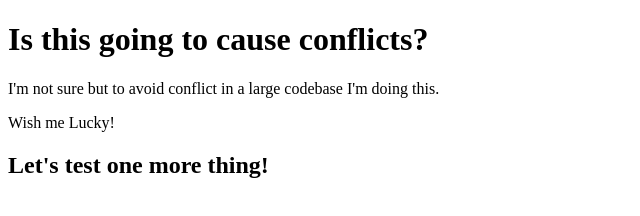
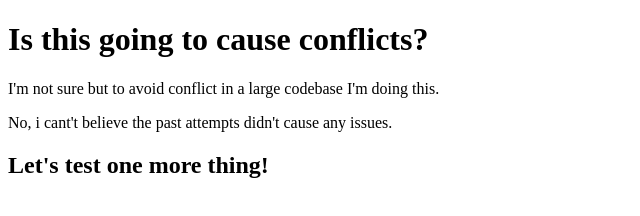
Before and after one commit to paulocuambe/tests, a plain HTML site: page index.html in a window 1280 px wide. Shown: the whole page, without its empty margins (0-640 px from the left). Drawn offline with Linux system fonts and the light colour scheme.

Commit message:
a conflict emerging

```diff
--- a/index.html
+++ b/index.html
@@ -8,7 +8,7 @@
 <body>
     <h1>Is this going to cause conflicts?</h1>
     <p>I'm not sure but to avoid conflict in a large codebase I'm doing this.</p>
-    <p>Wish me Lucky!</p>
+    <p>No, i cant't believe the past attempts didn't cause any issues.</p>
 
     <article>
         <h2>Let's test one more thing!</h2>
```
